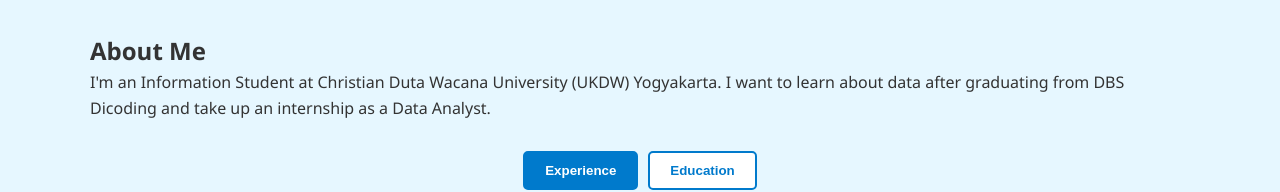
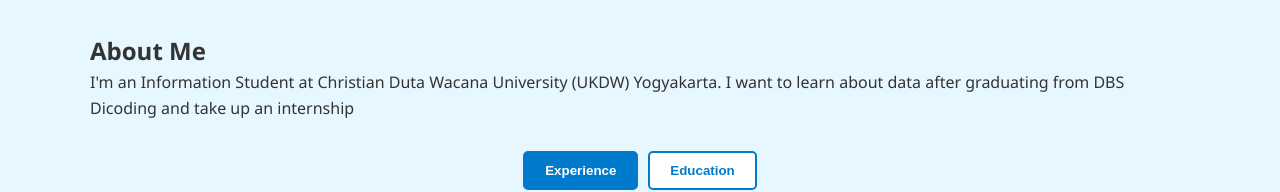
Before and after one commit to JONATHANSOVISAs/JoPortofolioWebs, a plain HTML site: page index.html in a window 1280 px wide. Shown: the part 467-659 px from the top of the page. Drawn offline with Linux system fonts and the light colour scheme.

Commit message:
Update index.html

```diff
--- a/index.html
+++ b/index.html
@@ -36,7 +36,7 @@
 <section id="about" class="section about">
     <div class="container">
       <h2>About Me</h2>
-      <p>I'm an Information Student at Christian Duta Wacana University (UKDW) Yogyakarta. I want to learn about data after graduating from DBS Dicoding and take up an internship as a Data Analyst.</p>
+      <p>I'm an Information Student at Christian Duta Wacana University (UKDW) Yogyakarta. I want to learn about data after graduating from DBS Dicoding and take up an internship</p>
 
       <!-- Tabs -->
       <div class="tabs">
```
